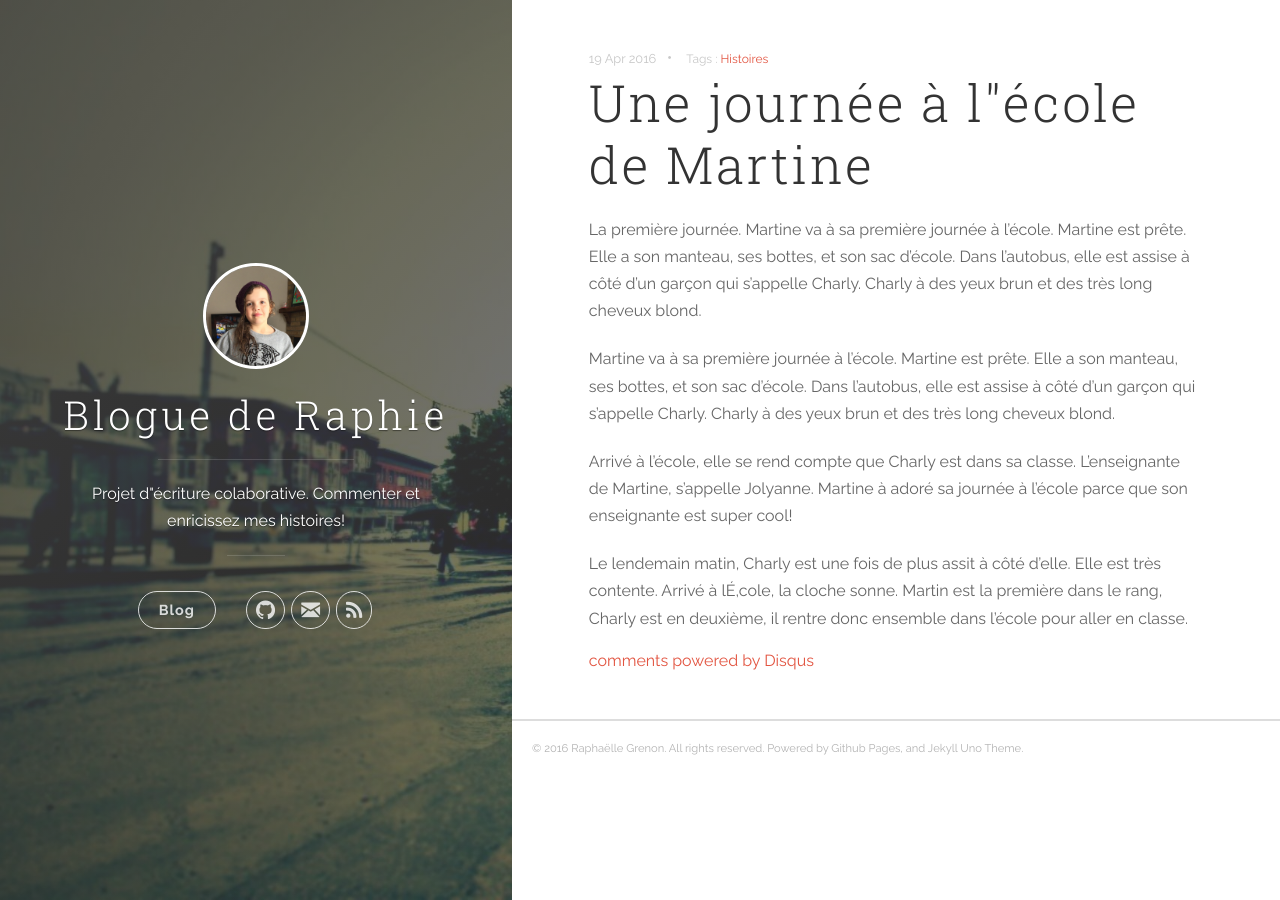
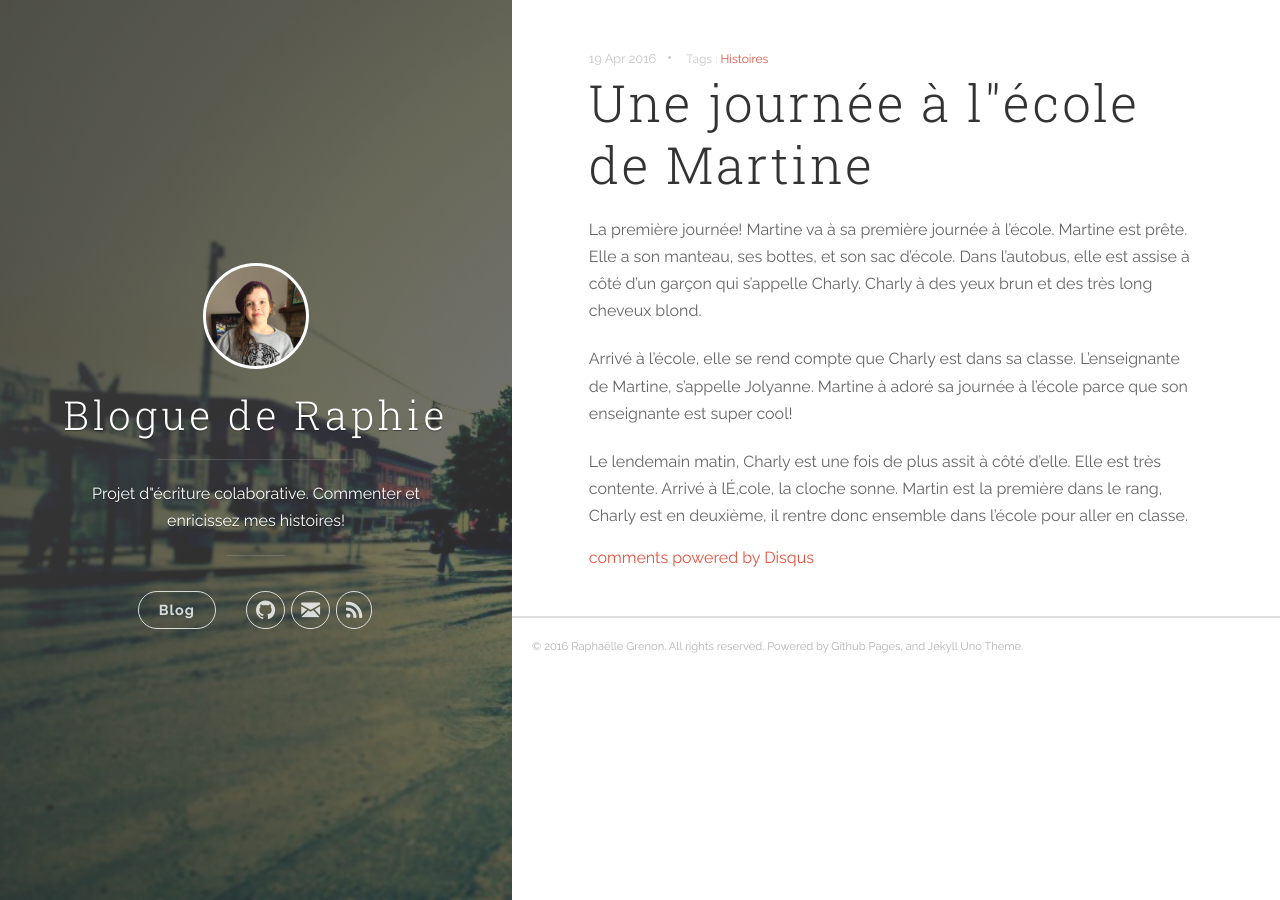
Before and after one commit to raphaellegrenon/blog, a Jekyll site: the page built from _posts/2016-4-19-Martine-a-l-ecole.md, in a window 1280 px wide. Built offline with Jekyll 4.4.1, drawn with Linux system fonts in a browser that asks for light colours; nearby versions of some CDN libraries; comment, search, counter and statistics services are not loaded.

Commit message:
Update 2016-4-19-Martine-a-l-ecole.md

```diff
--- a/_posts/2016-4-19-Martine-a-l-ecole.md
+++ b/_posts/2016-4-19-Martine-a-l-ecole.md
@@ -7,10 +7,7 @@ comments: true
 ---
 
 
-La première journée. Martine va à sa première journée à l'école. Martine est prête. Elle a son manteau, ses bottes, et son sac d'école. Dans l'autobus, elle est assise à côté d'un garçon qui s'appelle Charly. Charly à des yeux brun et des très long cheveux blond.
-
-
-Martine va à sa première journée à l'école. Martine est prête. Elle a son manteau, ses bottes, et son sac d'école. Dans l'autobus, elle est assise à côté d'un garçon qui s'appelle Charly. Charly à des yeux brun et des très long cheveux blond.
+La première journée! Martine va à sa première journée à l'école. Martine est prête. Elle a son manteau, ses bottes, et son sac d'école. Dans l'autobus, elle est assise à côté d'un garçon qui s'appelle Charly. Charly à des yeux brun et des très long cheveux blond.
 
 Arrivé à l'école, elle se rend compte que Charly est dans sa classe. L'enseignante de Martine, s'appelle Jolyanne. Martine à adoré sa journée à l'école parce que son enseignante est super cool!
 
```
